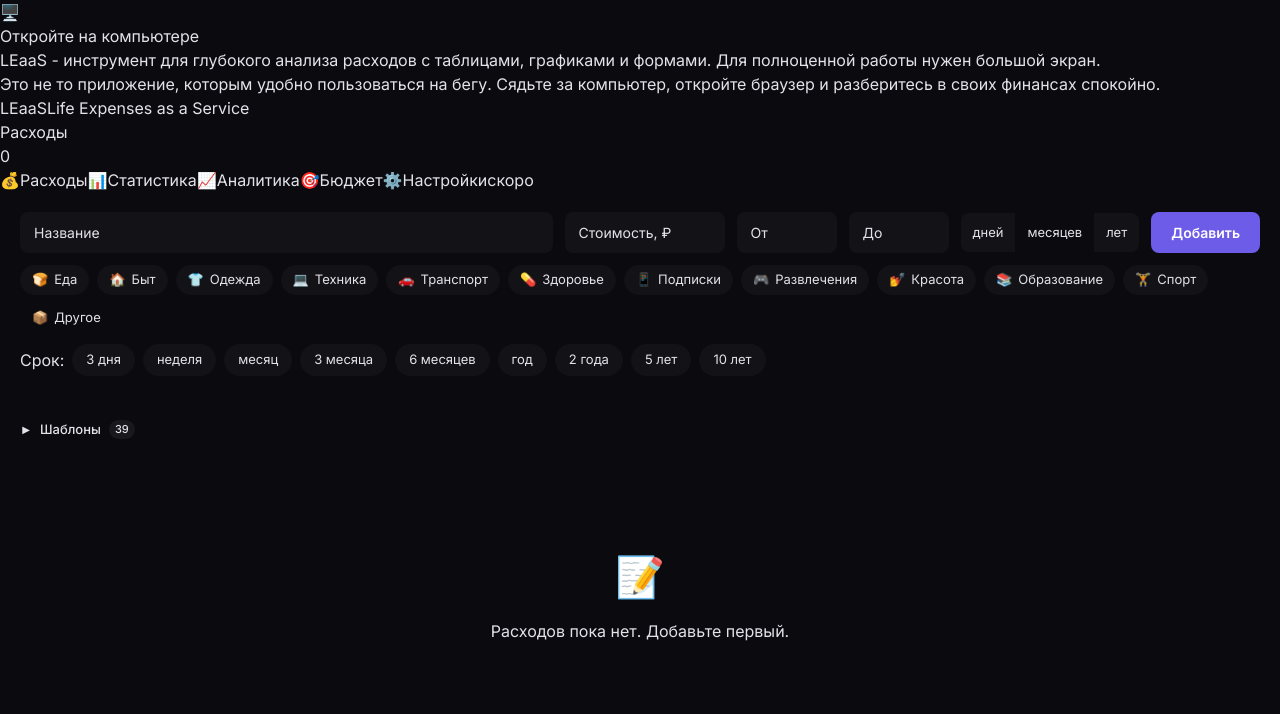
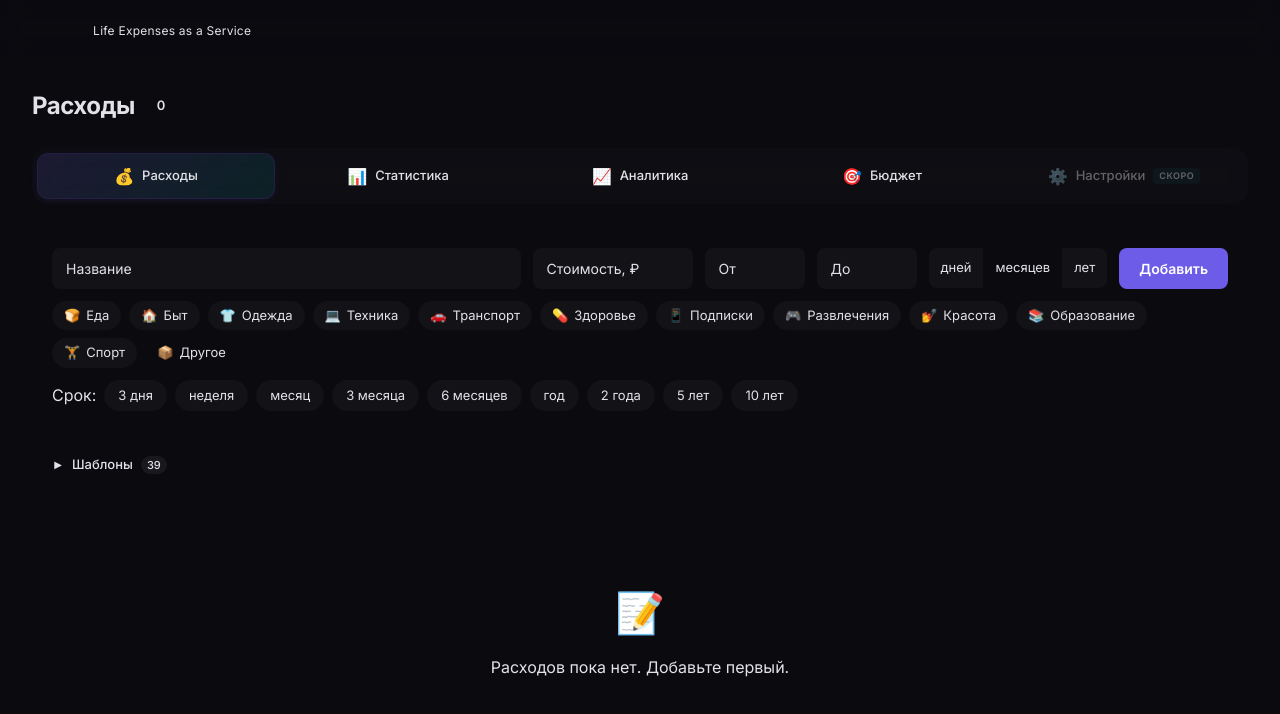
Before and after one commit to WarLikeLaux/leaas, a React (Vite) app: page / in a window 1280 px wide. Shown: the top 714 px of the page. Built offline with nearby package versions, Linux system fonts and the light colour scheme.

Commit message:
#2 - migrated layout components to CSS modules

```diff
--- a/src/App.tsx
+++ b/src/App.tsx
@@ -10,6 +10,7 @@ import BudgetView from '@/components/BudgetView'
 import EditExpenseModal from '@/components/EditExpenseModal'
 import { useExpenses } from '@/hooks/useExpenses'
 import type { Expense } from '@/types/expense'
+import s from './App.module.css'
 
 const TABS = [
   { label: 'Расходы', icon: '💰' },
@@ -28,10 +29,10 @@ function App() {
     <>
       <MobileBlocker />
       <Layout>
-        <section className="dashboard">
-          <div className="dashboard-header">
-            <h1 className="dashboard-title">{TABS[activeTab]?.label}</h1>
-            <span className="dashboard-count">{expenses.length}</span>
+        <section className={s.dashboard}>
+          <div className={s.header}>
+            <h1 className={s.title}>{TABS[activeTab]?.label}</h1>
+            <span className={s.count}>{expenses.length}</span>
           </div>
           <Tabs tabs={TABS} activeIndex={activeTab} onChange={setActiveTab} />
           {activeTab === 0 && (
--- a/src/components/AnalyticsView.tsx
+++ b/src/components/AnalyticsView.tsx
@@ -2,6 +2,7 @@ import { useMemo } from 'react'
 import type { Expense } from '@/types/expense'
 import { isExpenseActive } from '@/utils/expenseStatus'
 import CategoryPieChart from '@/components/CategoryPieChart'
+import s from './AnalyticsView.module.css'
 
 interface AnalyticsViewProps {
   expenses: Expense[]
@@ -12,16 +13,16 @@ function AnalyticsView({ expenses }: AnalyticsViewProps) {
 
   if (expenses.length === 0) {
     return (
-      <div className="expense-list-empty">
-        <span className="expense-list-empty-icon">📈</span>
+      <div className={s.empty}>
+        <span className={s.emptyIcon}>📈</span>
         <p>Добавьте расходы, чтобы увидеть аналитику.</p>
       </div>
     )
   }
 
   return (
-    <div className="analytics">
-      <div className="stats-section-label">Распределение по категориям</div>
+    <div className={s.analytics}>
+      <div className={s.sectionLabel}>Распределение по категориям</div>
       <CategoryPieChart expenses={active} />
     </div>
   )
--- a/src/components/Layout.tsx
+++ b/src/components/Layout.tsx
@@ -1,4 +1,5 @@
 import { type ReactNode } from 'react'
+import s from './Layout.module.css'
 
 interface LayoutProps {
   children: ReactNode
@@ -6,16 +7,16 @@ interface LayoutProps {
 
 function Layout({ children }: LayoutProps) {
   return (
-    <div className="layout">
-      <header className="layout-header">
-        <div className="layout-header-inner">
-          <span className="layout-logo">
-            <span className="layout-logo-abbr">LEaaS</span>
-            <span className="layout-logo-full">Life Expenses as a Service</span>
+    <div className={s.layout}>
+      <header className={s.header}>
+        <div className={s.headerInner}>
+          <span className={s.logo}>
+            <span className={s.logoAbbr}>LEaaS</span>
+            <span className={s.logoFull}>Life Expenses as a Service</span>
           </span>
         </div>
       </header>
-      <main className="layout-main">{children}</main>
+      <main className={s.main}>{children}</main>
     </div>
   )
 }
--- a/src/components/MobileBlocker.tsx
+++ b/src/components/MobileBlocker.tsx
@@ -1,14 +1,16 @@
+import s from './MobileBlocker.module.css'
+
 function MobileBlocker() {
   return (
-    <div className="mobile-blocker">
-      <div className="mobile-blocker-content">
-        <span className="mobile-blocker-icon">🖥️</span>
-        <h1 className="mobile-blocker-title">Откройте на компьютере</h1>
-        <p className="mobile-blocker-text">
+    <div className={s.blocker}>
+      <div className={s.content}>
+        <span className={s.icon}>🖥️</span>
+        <h1 className={s.title}>Откройте на компьютере</h1>
+        <p className={s.text}>
           LEaaS - инструмент для глубокого анализа расходов с таблицами, графиками и формами. Для
           полноценной работы нужен большой экран.
         </p>
-        <p className="mobile-blocker-subtext">
+        <p className={s.subtext}>
           Это не то приложение, которым удобно пользоваться на бегу. Сядьте за компьютер, откройте
           браузер и разберитесь в своих финансах спокойно.
         </p>
--- a/src/components/SearchInput.tsx
+++ b/src/components/SearchInput.tsx
@@ -1,4 +1,5 @@
 import { useState } from 'react'
+import s from './SearchInput.module.css'
 
 interface SearchInputProps {
   value: string
@@ -9,10 +10,10 @@ function SearchInput({ value, onChange }: SearchInputProps) {
   const [focused, setFocused] = useState(false)
 
   return (
-    <div className={`search-input ${focused ? 'search-input--focused' : ''}`}>
-      <span className="search-input-icon">🔍</span>
+    <div className={`${s.wrapper} ${focused ? s.focused : ''}`}>
+      <span className={s.icon}>🔍</span>
       <input
-        className="search-input-field"
+        className={s.field}
         type="text"
         placeholder="Поиск по названию..."
         value={value}
@@ -21,7 +22,7 @@ function SearchInput({ value, onChange }: SearchInputProps) {
         onBlur={() => setFocused(false)}
       />
       {value && (
-        <button className="search-input-clear" onClick={() => onChange('')}>
+        <button className={s.clear} onClick={() => onChange('')}>
           ×
         </button>
       )}
--- a/src/components/Tabs.tsx
+++ b/src/components/Tabs.tsx
@@ -1,3 +1,5 @@
+import s from './Tabs.module.css'
+
 interface Tab {
   label: string
   icon: string
@@ -12,17 +14,17 @@ interface TabsProps {
 
 function Tabs({ tabs, activeIndex, onChange }: TabsProps) {
   return (
-    <nav className="tabs">
+    <nav className={s.tabs}>
       {tabs.map((tab, i) => (
         <button
           key={tab.label}
-          className={`tab ${i === activeIndex ? 'tab--active' : ''} ${tab.disabled ? 'tab--disabled' : ''}`}
+          className={`${s.tab} ${i === activeIndex ? s.active : ''} ${tab.disabled ? s.disabled : ''}`}
           onClick={() => !tab.disabled && onChange(i)}
           disabled={tab.disabled}
         >
-          <span className="tab-icon">{tab.icon}</span>
-          <span className="tab-label">{tab.label}</span>
-          {tab.disabled && <span className="tab-badge">скоро</span>}
+          <span className={s.icon}>{tab.icon}</span>
+          <span className={s.label}>{tab.label}</span>
+          {tab.disabled && <span className={s.badge}>скоро</span>}
         </button>
       ))}
     </nav>
```
